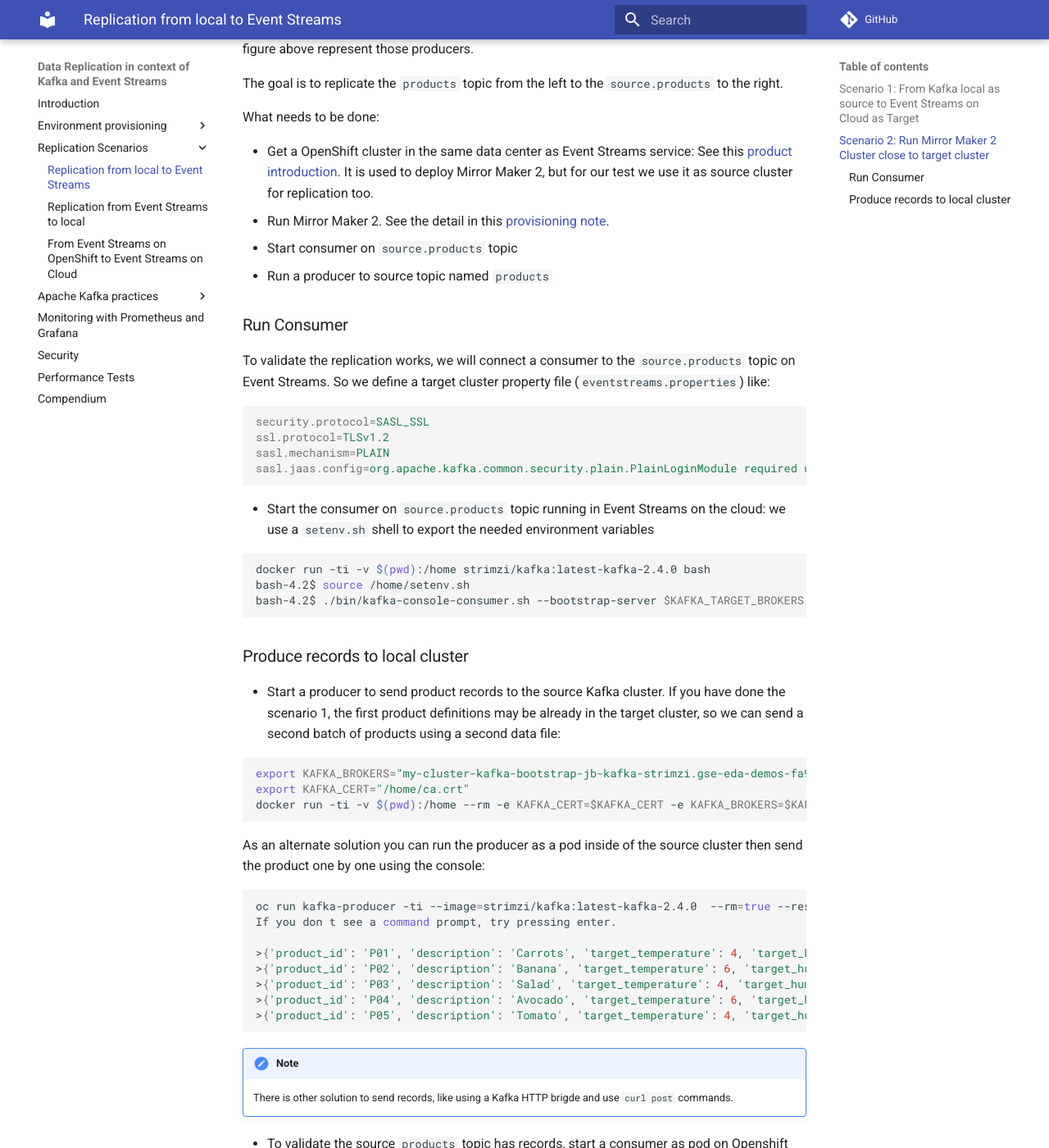
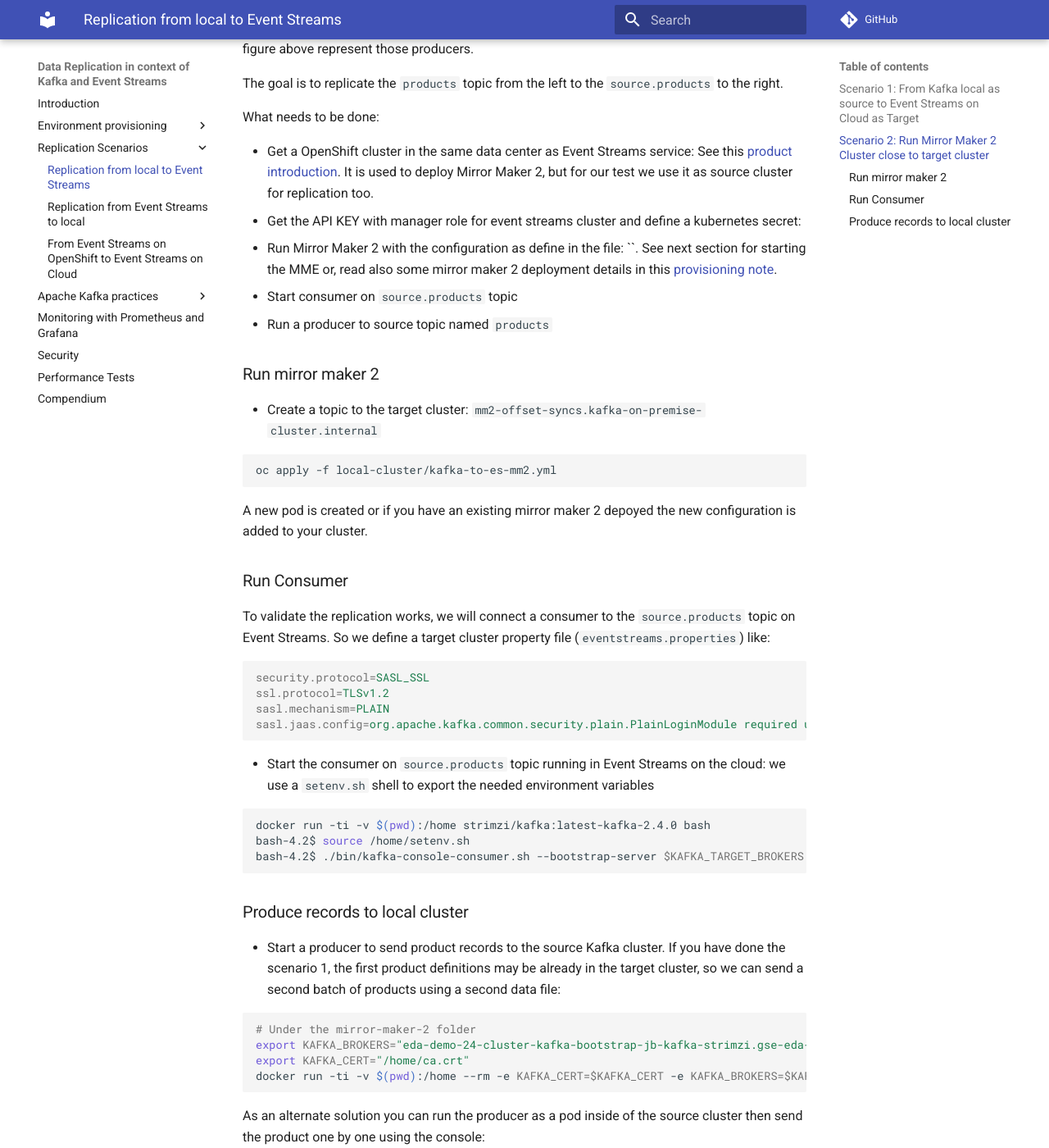
Before and after one commit to jbcodeforce/kp-data-replication, an MkDocs documentation site: the page built from docs/local-to-es.md, in a window 1280 px wide and 1400 px high, scrolled down 3862 px. Shown: the whole window at 82% size. Built offline with MkDocs 1.6.1 and Material for MkDocs 9.7.7, drawn with Linux system fonts in a browser that asks for light colours; comment, search, counter and statistics services are not loaded.

Commit message:
update on mm2 cfg

````diff
--- a/docs/local-to-es.md
+++ b/docs/local-to-es.md
@@ -120,9 +120,21 @@ The goal is to replicate the `products` topic from the left to the `source.produ
 What needs to be done:
 
 * Get a OpenShift cluster in the same data center as Event Streams service: See this [product introduction](https://cloud.ibm.com/kubernetes/catalog/about?platformType=openshift). It is used to deploy Mirror Maker 2, but for our test we use it as source cluster for replication too.
-* Run Mirror Maker 2. See the detail in this [provisioning note](mm2-provisioning.md).
+* Get the API KEY with manager role for event streams cluster and define a kubernetes secret:
+
+* Run Mirror Maker 2 with the configuration as define in the file: ``. See next section for starting the MME or, read also some mirror maker 2 deployment details in this [provisioning note](mm2-provisioning.md).
 * Start consumer on `source.products` topic
 * Run a producer to source topic named `products`
+
+### Run mirror maker 2
+
+* Create a topic to the target cluster: `mm2-offset-syncs.kafka-on-premise-cluster.internal`
+
+```
+oc apply -f local-cluster/kafka-to-es-mm2.yml
+```
+
+A new pod is created or if you have an existing mirror maker 2 depoyed the new configuration is added to your cluster.
 
 ### Run Consumer
 
@@ -140,7 +152,7 @@ sasl.jaas.config=org.apache.kafka.common.security.plain.PlainLoginModule require
 ```shell
 docker run -ti -v $(pwd):/home strimzi/kafka:latest-kafka-2.4.0 bash
 bash-4.2$ source /home/setenv.sh
-bash-4.2$ ./bin/kafka-console-consumer.sh --bootstrap-server $KAFKA_TARGET_BROKERS --consumer.config /home/eventstream.properties --topic source.products --from-beginning
+bash-4.2$ ./bin/kafka-console-consumer.sh --bootstrap-server $KAFKA_TARGET_BROKERS --consumer.config /home/mirror-maker-2/eventstream.properties --topic source.products --from-beginning
 ```
 
 ### Produce records to local cluster
@@ -148,7 +160,8 @@ bash-4.2$ ./bin/kafka-console-consumer.sh --bootstrap-server $KAFKA_TARGET_BROKE
 * Start a producer to send product records to the source Kafka cluster. If you have done the scenario 1, the first product definitions may be already in the target cluster, so we can send a second batch of products using a second data file:
 
 ```shell
-export KAFKA_BROKERS="my-cluster-kafka-bootstrap-jb-kafka-strimzi.gse-eda-demos-fa9ee67c9ab6a7791435450358e564cc-0001.us-east.containers.appdomain.cloud:443"
+# Under the mirror-maker-2 folder
+export KAFKA_BROKERS="eda-demo-24-cluster-kafka-bootstrap-jb-kafka-strimzi.gse-eda-demos-fa9ee67c9ab6a7791435450358e564cc-0001.us-east.containers.appdomain.cloud:443"
 export KAFKA_CERT="/home/ca.crt"
 docker run -ti -v $(pwd):/home --rm -e KAFKA_CERT=$KAFKA_CERT -e KAFKA_BROKERS=$KAFKA_BROKERS strimzi/kafka:latest-kafka-2.4.0 bash -c "/opt/kafka/bin/kafka-console-producer.sh --broker-list $KAFKA_BROKERS --producer.config /home/kafka-strimzi.properties --topic products"
 ```
@@ -156,7 +169,7 @@ docker run -ti -v $(pwd):/home --rm -e KAFKA_CERT=$KAFKA_CERT -e KAFKA_BROKERS=$
 As an alternate solution you can run the producer as a pod inside of the source cluster then send the product one by one using the console:
 
 ```shell
-oc run kafka-producer -ti --image=strimzi/kafka:latest-kafka-2.4.0  --rm=true --restart=Never -- bin/kafka-console-producer.sh --broker-list my-cluster-kafka-bootstrap:9092 --topic products
+oc run kafka-producer -ti --image=strimzi/kafka:latest-kafka-2.4.0  --rm=true --restart=Never -- bin/kafka-console-producer.sh --broker-list eda-demo-24-cluster-kafka-bootstrap:9092 --topic products
 If you don t see a command prompt, try pressing enter.
 
 >{'product_id': 'P01', 'description': 'Carrots', 'target_temperature': 4, 'target_humidity_level': 0.4, 'content_type': 1}
````
Also changed, not shown: docs/es-to-local.md (+1 -1 lines), docs/mm2-provisioning.md (+2 -0 lines), docs/monitoring.md (+2 -0 lines), docs/provisioning.md (+5 -5 lines), 3 other files.
